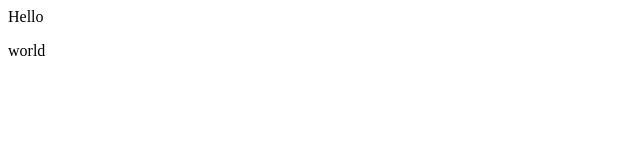
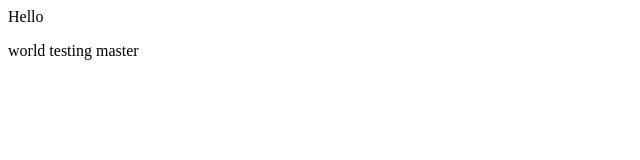
Before and after one commit to achintjain84/demo_repo, a plain HTML site: page index.html in a window 1280 px wide. Shown: the full height of the page, 0-640 px from the left. Drawn offline with Linux system fonts and the light colour scheme.

Commit message:
update master index.html

```diff
--- a/index.html
+++ b/index.html
@@ -1,2 +1,2 @@
 <div>Hello</div>
-<p> world </p>
+<p> world testing master</p>
```
